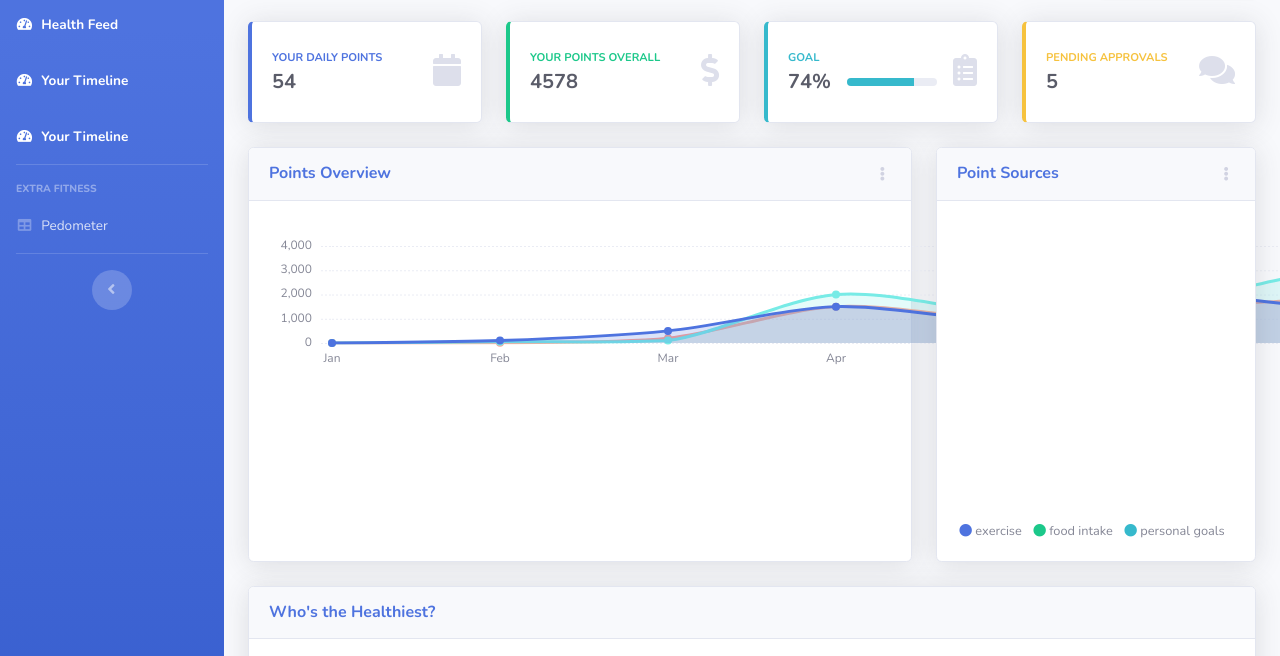
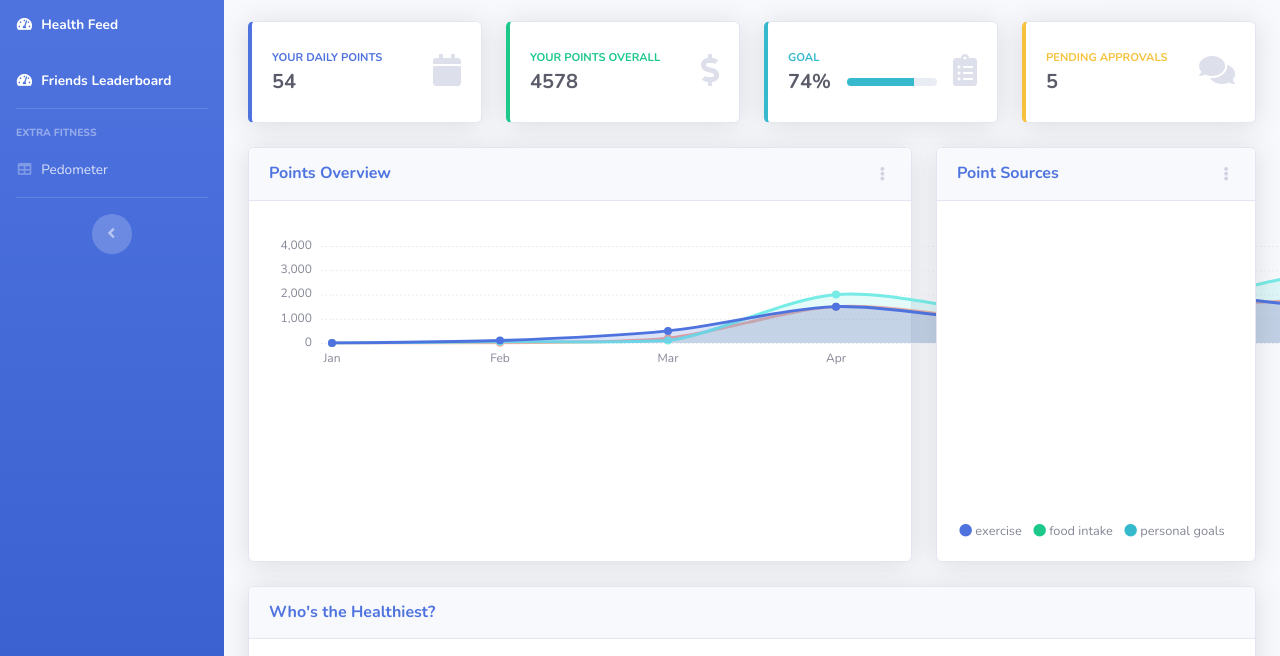
Before and after one commit to Haley-Jang/PickHack, a website with bundled scripts: page index.html in a window 1280 px wide. Shown: the part 131-787 px from the top of the page. Built offline with nearby package versions, Linux system fonts and the light colour scheme; files whose address does not match are found by name.

Commit message:
Update index.html

```diff
--- a/index.html
+++ b/index.html
@@ -9,7 +9,7 @@
   <meta name="description" content="">
   <meta name="author" content="">
 
-  <title>comFITition</title>
+  <title>SB Admin 2 - Dashboard</title>
 
   <!-- Custom fonts for this template-->
   <link href="vendor/fontawesome-free/css/all.min.css" rel="stylesheet" type="text/css">
@@ -52,16 +52,11 @@
           <span>Health Feed</span></a>
       </li>
 
-      <li class="nav-item active">
-        <a class="nav-link" href="blank 2.html">
-          <i class="fas fa-fw fa-tachometer-alt"></i>
-          <span>Your Timeline</span></a>
-      </li>
 
       <li class="nav-item active">
           <a class="nav-link" href="blank 2 copy.html">
             <i class="fas fa-fw fa-tachometer-alt"></i>
-            <span>Your Timeline</span></a>
+            <span>Friends Leaderboard</span></a>
         </li>
 
       <!-- Divider -->
```
